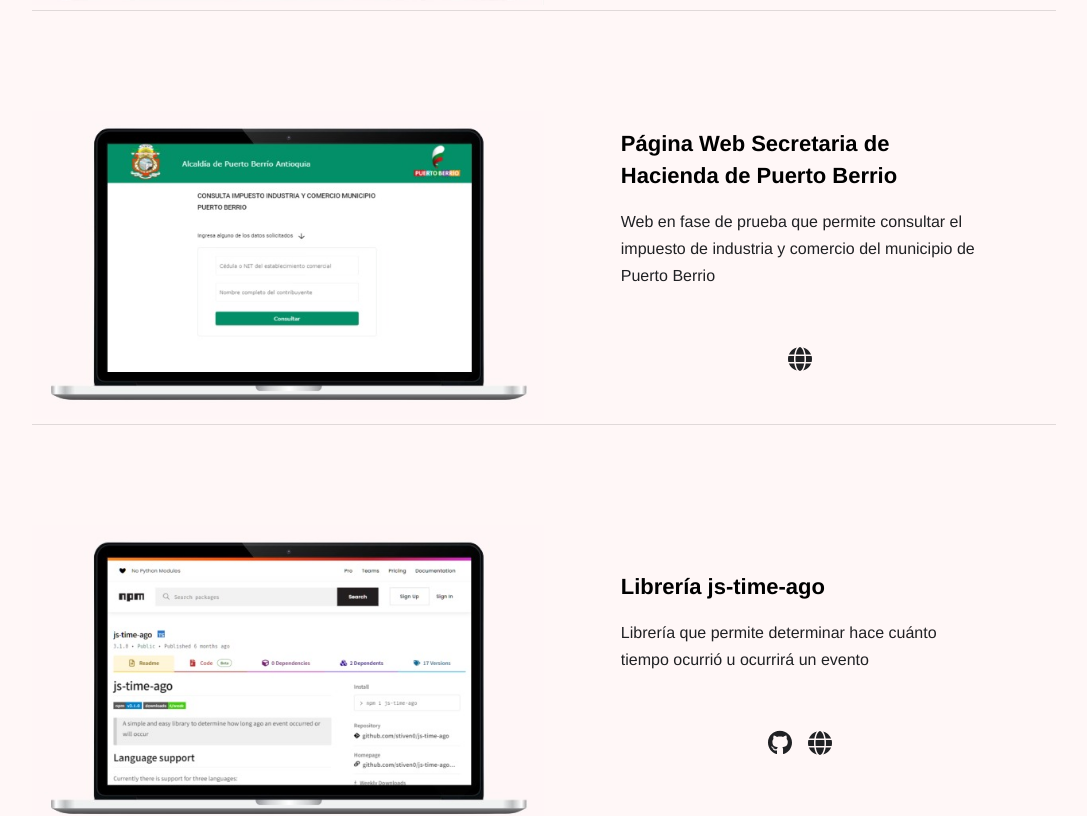
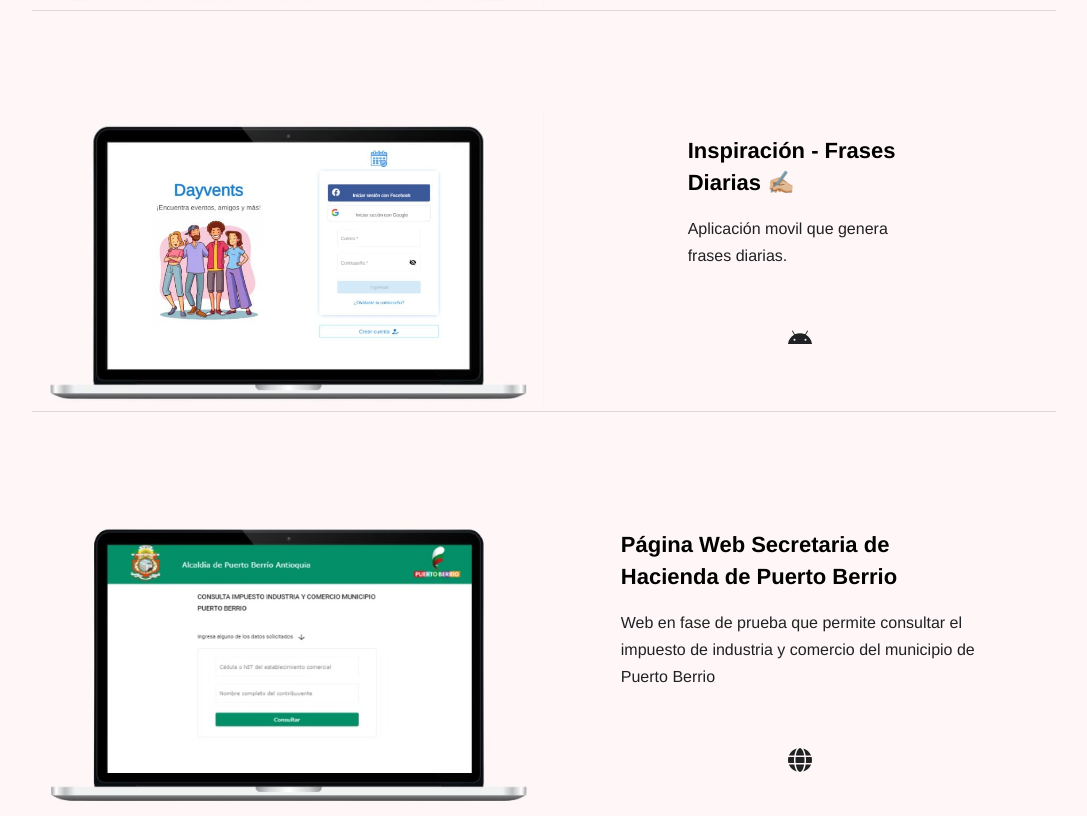
Before and after one commit to stiven0/my-portfolio, an Angular app: page / in a window 1280 px wide. Shown: the part 2243-3059 px from the top of the page, without its empty margins (96-1183 px from the left). Built offline with nearby package versions, Linux system fonts and the light colour scheme; a web font is replaced by a local one.

Commit message:
style: new project added

```diff
--- a/src/app/shared/components/home-greeting/home-greeting.component.html
+++ b/src/app/shared/components/home-greeting/home-greeting.component.html
@@ -6,7 +6,7 @@
     <div class="container-greeting">
 
         <h1>Hola, Soy Robert Idarraga desarrollador web</h1>
-        <button class="foo" mat-raised-button color="warn" (click)="redirecTo( 'https://drive.google.com/file/d/1s2uU0yzUVSI-r5zMG1ANNegBoZLgbhBb/view' ) ">
+        <button class="button-resume" mat-raised-button color="warn" (click)="redirecTo( 'https://drive.google.com/file/d/1O4K_9k7wU9Ug3UZ1VSj-fwytMYTeR0QT/view' ) ">
             Ver Resumen
         </button>
 
--- a/src/app/shared/components/home-greeting/home-greeting.component.scss
+++ b/src/app/shared/components/home-greeting/home-greeting.component.scss
@@ -17,7 +17,7 @@
             line-height: 50px;
         }
 
-        .foo {
+        .button-resume {
             background-color: #FF5851;
         }
 
--- a/src/app/shared/components/home-projects/home-projects.component.ts
+++ b/src/app/shared/components/home-projects/home-projects.component.ts
@@ -19,6 +19,16 @@ export class HomeProjectsComponent {
         { name: 'store', url: 'https://play.google.com/store/apps/details?id=com.dayvents.app' }
       ],
       redirectTo: 'https://dayvents.com/'
+    },
+    {
+      image: 'dayvents.jpg',
+      title: 'Inspiración - Frases Diarias ✍🏼',
+      description: 'Aplicación movil que genera frases diarias.',
+      technologies: [ 'Flutter', 'Dart' ],
+      buttons: [
+        { name: 'store', url: 'https://play.google.com/store/apps/details?id=com.fraseapp.dev' }
+      ],
+      redirectTo: 'https://play.google.com/store/apps/details?id=com.fraseapp.dev'
     },
     {
       image: 'secretary-treasury.jpg',
```
Also changed, not shown: src/assets/images/projects/day-phrase.jpg (added).
